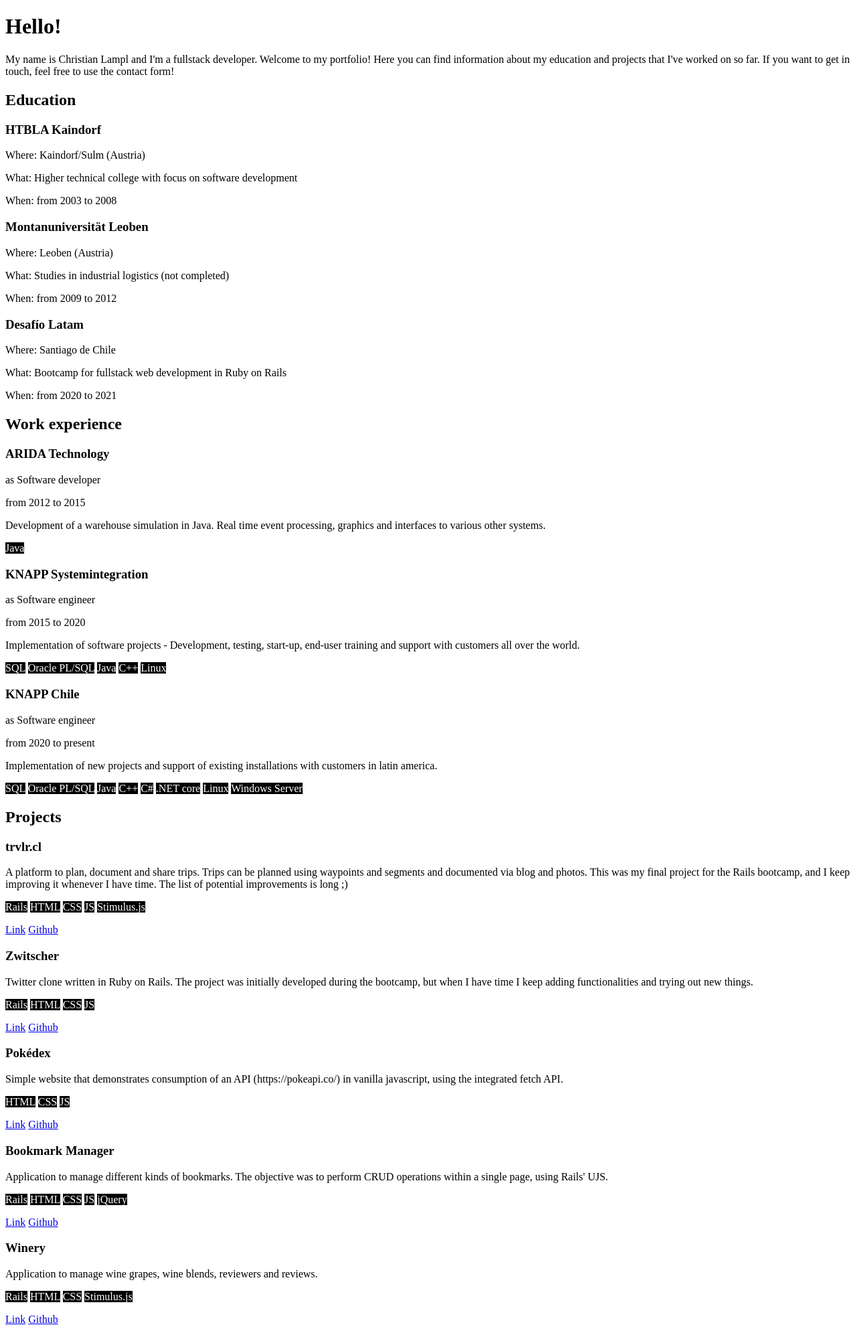
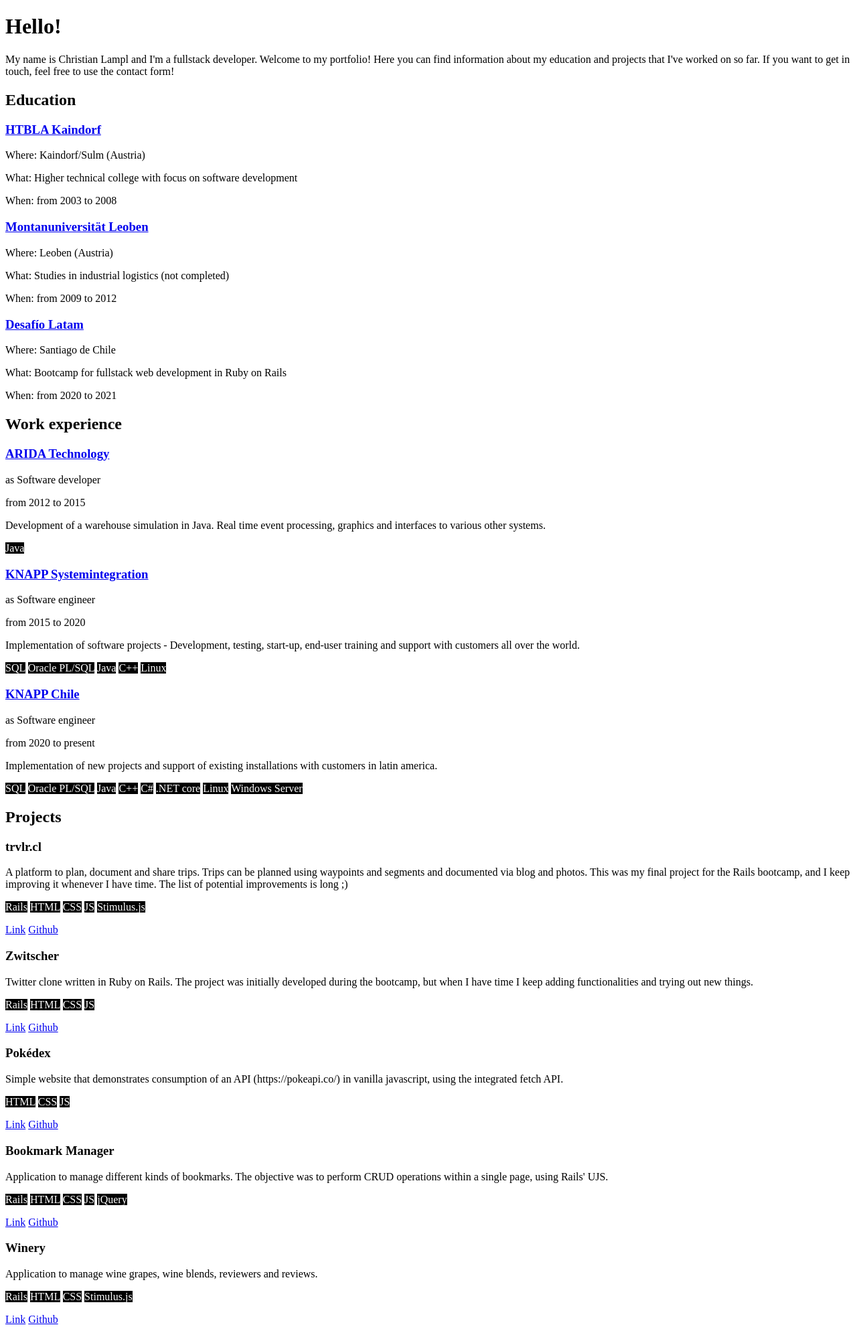
Before and after one commit to chrila/portfolio, a Jekyll site: the page built from index.html, in a window 1280 px wide. Shown: the whole page at 67% size. Built offline with Jekyll 4.4.1, drawn with Linux system fonts in a browser that asks for light colours.

Commit message:
Add: links for work experience and education

```diff
--- a/_data/education.yml
+++ b/_data/education.yml
@@ -1,16 +1,19 @@
 - institution: HTBLA Kaindorf
+  url: https://www.htl-kaindorf.ac.at
   location: Kaindorf/Sulm (Austria)
   from: 2003
   to: 2008
   description: Higher technical college with focus on software development
 
 - institution: Montanuniversität Leoben
+  url: https://www.unileoben.ac.at
   location: Leoben (Austria)
   from: 2009
   to: 2012
   description: Studies in industrial logistics (not completed)
 
 - institution: Desafío Latam
+  url: https://desafiolatam.com
   location: Santiago de Chile
   from: 2020
   to: 2021
--- a/_data/experience.yml
+++ b/_data/experience.yml
@@ -1,4 +1,5 @@
 - employer: ARIDA Technology
+  url: http://www.arida-technology.com
   from: 2012
   to: 2015
   position: Software developer
@@ -6,6 +7,7 @@
   description: Development of a warehouse simulation in Java. Real time event processing, graphics and interfaces to various other systems.
 
 - employer: KNAPP Systemintegration
+  url: https://www.knapp.com
   from: 2015
   to: 2020
   position: Software engineer
@@ -13,6 +15,7 @@
   description: Implementation of software projects - Development, testing, start-up, end-user training and support with customers all over the world.
 
 - employer: KNAPP Chile
+  url: https://www.knapp.com
   from: 2020
   to: present
   position: Software engineer
--- a/_includes/education.html
+++ b/_includes/education.html
@@ -2,7 +2,7 @@
   <h2>Education</h2>
   {% for item in site.data.education %}
     <div>
-      <h3>{{ item.institution }}</h3>
+      <h3><a href="{{ item.url }}" target="_blank">{{ item.institution }}</a></h3>
       <p>Where: {{ item.location }}</p>
       <p>What: {{ item.description }}</p>
       <p>When: from {{ item.from }} to {{ item.to }}<p>
--- a/_includes/experience.html
+++ b/_includes/experience.html
@@ -2,7 +2,7 @@
   <h2>Work experience</h2>
   {% for item in site.data.experience %}
     <div>
-      <h3>{{ item.employer }}</h3>
+      <h3><a href="{{ item.url }}" target="_blank">{{ item.employer }}</a></h3>
       <p>as {{ item.position }}</p>
       <p>from {{ item.from }} to {{ item.to }}</p>
       <p>{{ item.description }}</p>
```
